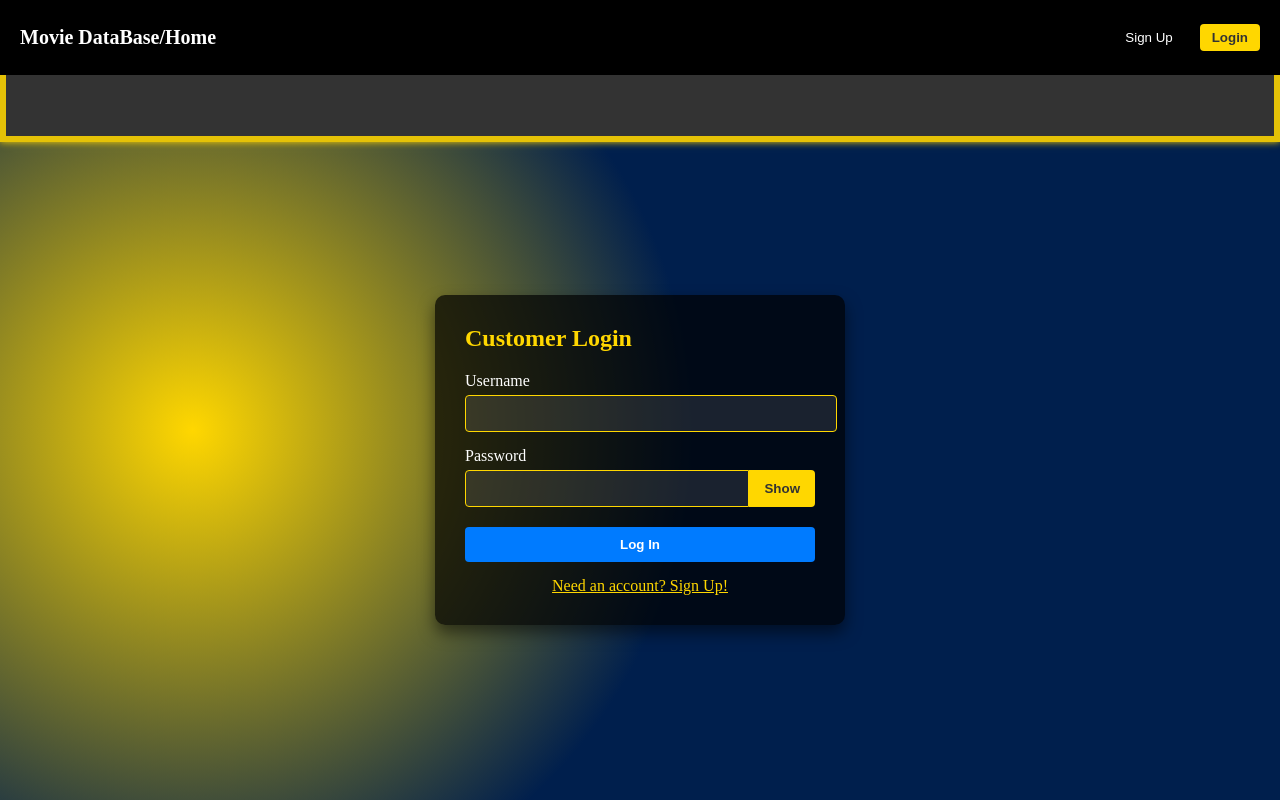
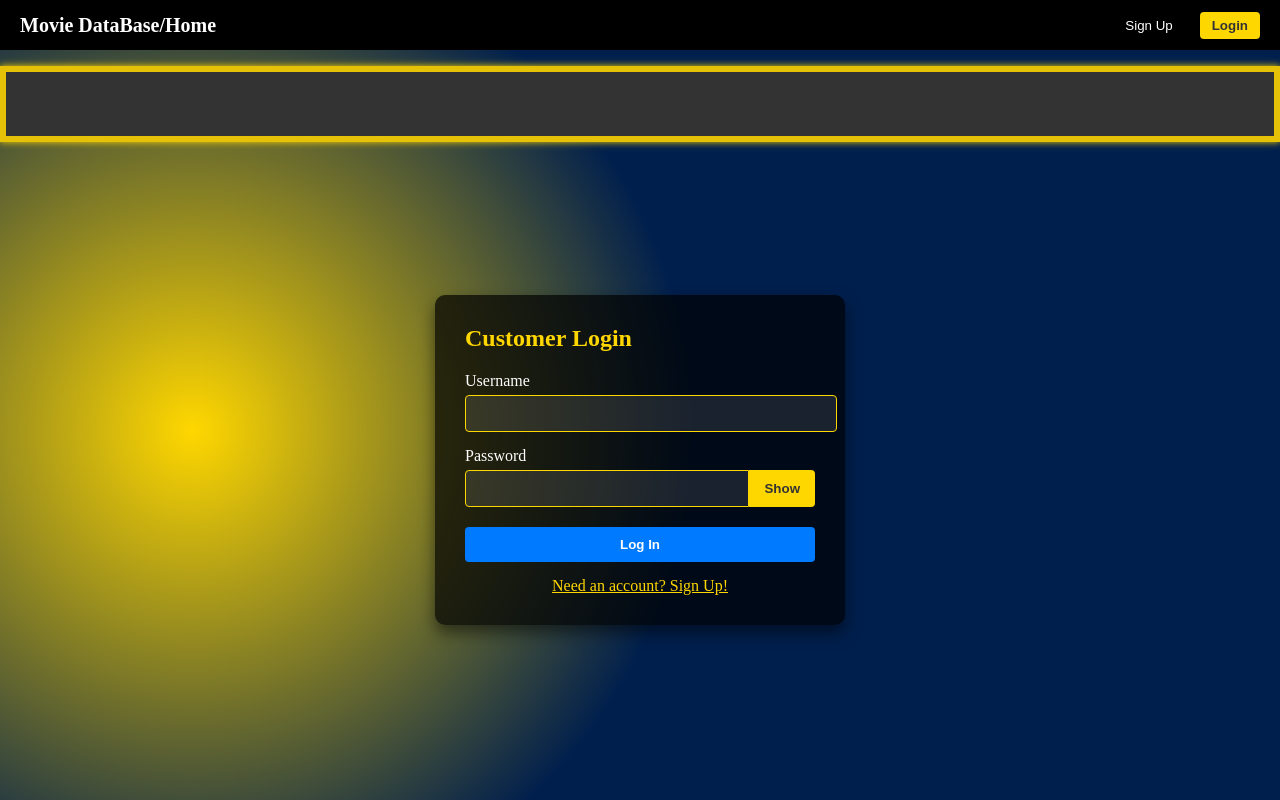
Before and after one commit to minyardlucky/MovieDB3, a React (Vite) app: page /login in a window 1280 px wide. Built offline with nearby package versions, Linux system fonts and the light colour scheme; no server answers.

Commit message:
navbar thick

```diff
--- a/src/components/Nav/Nav.css
+++ b/src/components/Nav/Nav.css
@@ -1,5 +1,5 @@
 .Navbar {
-  height: 75px;
+  height: 50px;
   background-color: black;
   color: white;
   display: flex;
```
